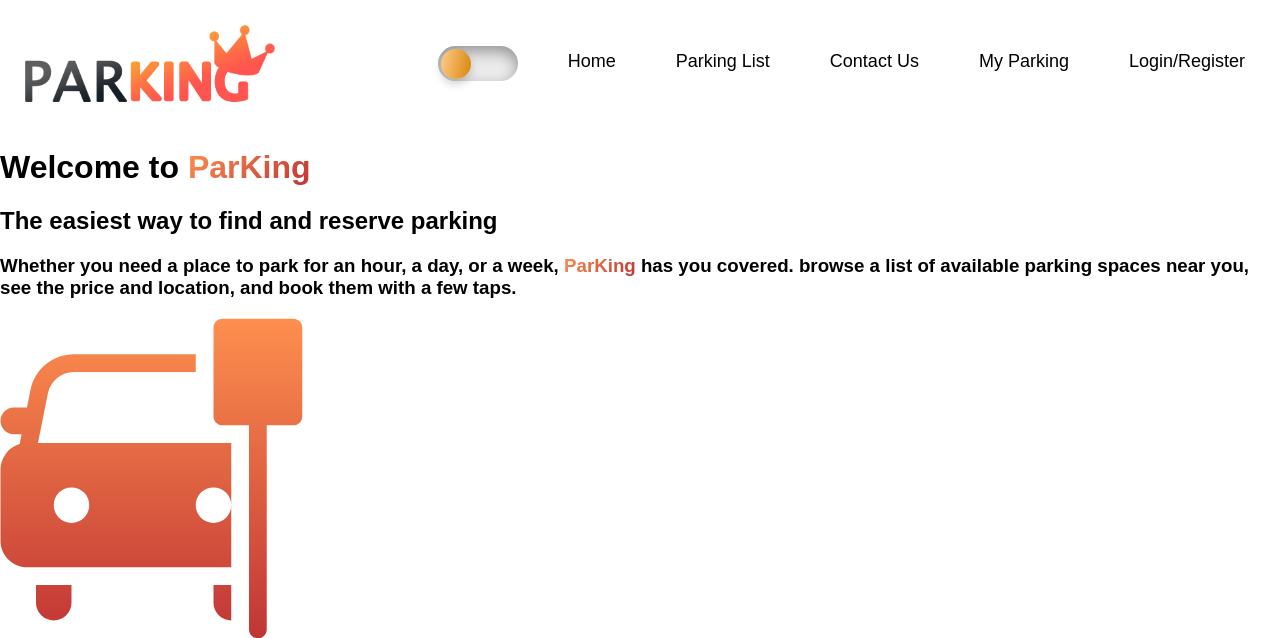
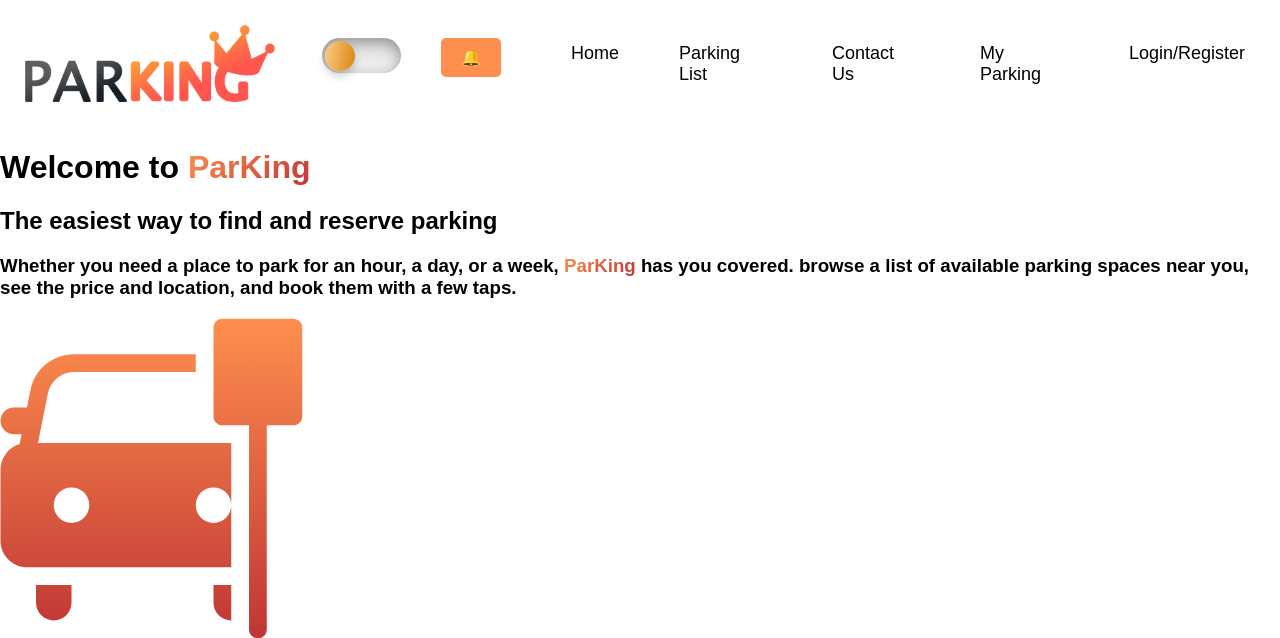
Before and after one commit to fortijs40/parKing-partner, a PHP site: page / in a window 1280 px wide. Shown: the top 638 px of the page. Run offline with PHP 8.4, Linux system fonts and the light colour scheme.

Commit message:
Added a simple? notification dontknowifWorks

```diff
--- a/index.html
+++ b/index.html
@@ -21,17 +21,22 @@
 
         <img src="parking.logo.png" alt="Website Logo" id="logo">
         <nav>
+
             <input type="checkbox" id="style-toggle.js"/>
     <label for="style-toggle.js"></label>
+
+    <div class="notification-dropdown">
+        <button class="notification-button" id="notification-button">&#x1F514;</button>
+        <div class="notification-content">
+            <!-- Notifications will be displayed here -->
+        </div>
+    </div>
+
             <a href="#">Home</a>
             <a href="#">Parking List</a>
             <a href="#">Contact Us</a>
             <a href="#">My Parking</a>
-            <!-- <a href="#">Login/Register</a> -->
-             <!-- <a id="login-register-button" href="#">Login/Register</a>  -->
-             <!-- <button id="login-register-button">Login/Register</button> -->
-             <a id="login-register-button" href="#">Login/Register</a>
-            <!-- <button id="login-register-button">Login/Register</button> -->
+            <a id="login-register-button" href="#">Login/Register</a>
         </nav>
 
     </div>
@@ -39,7 +44,6 @@
 
 
 </div>
-       <!--<button id="style-toggle">Switch Style</button> -->
     </header>
 
     <div id="login-register-popup" class="login-popup">
@@ -221,7 +225,7 @@
    <script src="styles-switcher.js"></script>
    <script src="popup.js"></script>
    <!-- <script src="popup.js"></script> -->
-
+   <script src="notifications.js"></script>
    <script>
     function openForm() {
       document.getElementById("myForm").style.display = "block";
--- /dev/null
+++ b/notifications.js
@@ -0,0 +1,43 @@
+// JavaScript code for notifications
+document.addEventListener("DOMContentLoaded", function () {
+    const notificationButton = document.querySelector('.notification-button');
+    const notificationContent = document.querySelector('.notification-content');
+    const themeSwitcher = document.getElementById('style-toggle.js');
+
+    // Function to fetch and display notifications (replace with your logic)
+    function fetchNotifications() {
+        // Simulate fetching notifications from your server or database
+        const notifications = [
+            'New message from John',
+            'You have a meeting at 2 PM',
+            // Add more notifications as needed
+        ];
+
+        // Display notifications in the dropdown
+        notificationContent.innerHTML = '';
+        notifications.forEach((notification) => {
+            const notificationItem = document.createElement('div');
+            notificationItem.classList.add('notification-item');
+            notificationItem.textContent = notification;
+            notificationContent.appendChild(notificationItem);
+        });
+
+        // Show the notification dropdown
+        notificationContent.style.display = 'block';
+    }
+
+    // Event listener for showing notifications
+    notificationButton.addEventListener('click', fetchNotifications);
+
+    // Toggle dark mode class when changing styles
+    themeSwitcher.addEventListener('change', () => {
+        notificationButton.classList.toggle('dark');
+    });
+
+    // Close the dropdown when clicking outside
+    window.addEventListener('click', (event) => {
+        if (!event.target.matches('.notification-button')) {
+            notificationContent.style.display = 'none';
+        }
+    });
+});
--- a/styles.css
+++ b/styles.css
@@ -19,6 +19,10 @@ body {
     margin: 0;
     font-family: Arial, sans-serif;
 }
+body.theme-dark {
+  background-color: var(--background);
+  color: var(--text);
+}
 
 
 header {
@@ -33,7 +37,7 @@ header {
     width: 250px;
     height: auto;
 }
-
+/* Navigation */
 nav {
     display: flex;
     gap: 40px;
@@ -41,6 +45,10 @@ nav {
     justify-content: flex-end;
     margin-left: auto;
 }
+nav.theme-dark a {
+  color: var(--text);
+}
+
 
 nav a {
     text-decoration: none;
@@ -56,7 +64,7 @@ nav a:hover {
     color: var(--background);
 }
 
-
+/* container */
 .container {
     display: flex;
     width: 100%;
@@ -76,6 +84,12 @@ nav a:hover {
     border: 0;
     border-radius: 5px;
   }
+  .content-box {
+    background-color: #ffffff; /* Set the background color to white */
+    color: #000000; /* Set the text color to black or a suitable dark color */
+}
+
+  /* Label */
   label {
     width: 80px;
     height: 35px;
@@ -115,3 +129,44 @@ nav a:hover {
   label:active::after{
     width: 60px;
   }
+
+/* Notifications */
+  .notification-dropdown {
+    position: relative;
+    display: inline-block;
+    margin-right: 20px; /* Adjust as needed */
+
+}
+
+.notification-button {
+  background-color: #FE8F4E;
+  color: white;
+  border: none;
+  padding: 10px 20px;
+  border-radius: 5px;
+  font-size: 16px;
+  cursor: pointer;
+  transition: background-color 0.3s, color 0.3s; /* Add transition */
+}
+.notification-button.dark {
+  background-color: #3a2727; /* Dark mode background color */
+  color: white; /* Dark mode text color */
+}
+
+.notification-content {
+    display: none;
+    position: absolute;
+    background-color: var(--notification-content-bg);
+    color: var(--notification-content-text);
+      /* Other styles for the notification content... */
+    min-width: 200px;
+    box-shadow: 0px 0px 10px rgba(0, 0, 0, 0.2);
+    z-index: 1;
+}
+
+/* Style for notification items */
+.notification-item {
+    padding: 10px;
+    border-bottom: 1px solid #ccc;
+    font-size: 14px;
+}
```
